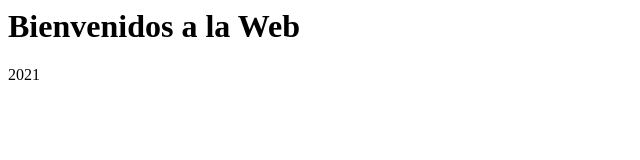
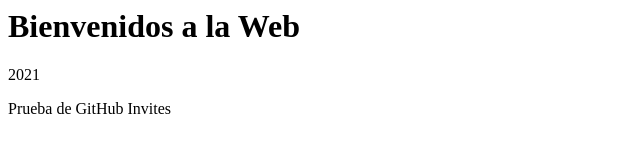
Before and after one commit to PJ202105/adspublic, a plain HTML site: page index.html in a window 1280 px wide. Shown: the whole page, without its empty margins (0-640 px from the left). Drawn offline with Linux system fonts and the light colour scheme.

Commit message:
Update index.html

```diff
--- a/index.html
+++ b/index.html
@@ -6,5 +6,6 @@
   <body>
     <h1> Bienvenidos a la Web </h1>
     <p> 2021 </p>
+    <p> Prueba de GitHub Invites</p>
   </body>
 </html>
```
